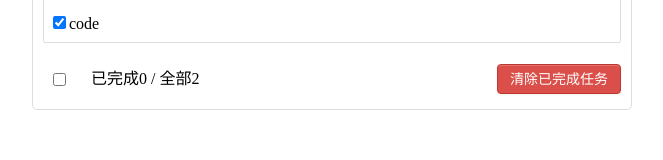
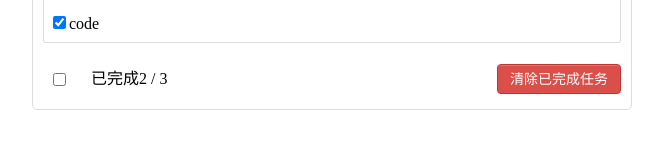
Before and after one commit to qpzm7903/vue-demo, a Vue app in the folder todo_list_demo/todo_list_demo/: page / in a window 1280 px wide. Shown: the part 140-300 px from the top of the page, without its empty margins (308-971 px from the left). Built offline with nearby package versions, Linux system fonts and the light colour scheme.

Commit message:
在TodoFooter中统计完成数量和未完成数量

```diff
--- a/todo_list_demo/todo_list_demo/src/App.vue
+++ b/todo_list_demo/todo_list_demo/src/App.vue
@@ -4,7 +4,7 @@
       <div class="todo-wrap">
         <TodoHeader :addTodo='addTodo' />
         <TodoList :todos='todos' :checkTodo='checkTodo' :deleteTodo="deleteTodo" />
-        <TodoFooter />
+        <TodoFooter :todos='todos' />
       </div>
     </div>
   </div>
--- a/todo_list_demo/todo_list_demo/src/components/TodoFooter.vue
+++ b/todo_list_demo/todo_list_demo/src/components/TodoFooter.vue
@@ -5,7 +5,7 @@
         <input type="checkbox" />
       </label>
       <span>
-        <span>已完成0</span> / 全部2
+        <span>已完成{{ totalDone }}</span> / {{ todos.length}}
       </span>
       <button class="btn btn-danger">清除已完成任务</button>
     </div>
@@ -14,7 +14,19 @@
 
 <script>
 export default {
-  name: "TodoFooter"
+  name: "TodoFooter",
+  props: ["todos"],
+  computed: {
+    totalDone () {
+      return this.todos.reduce((pre, currentTodo) => {
+        if (currentTodo.done) {
+          return pre + 1
+        }
+        return pre
+      }, 0)
+    }
+  }
+
 }
 </script>
 
```
